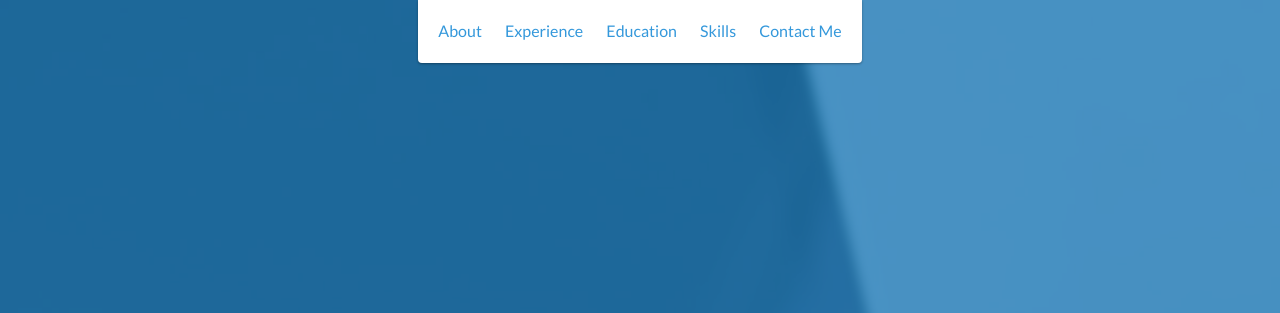
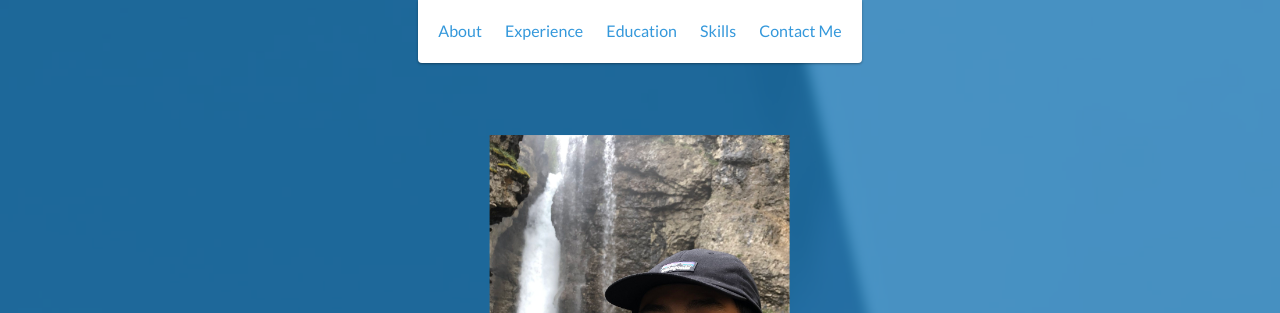
Before and after one commit to Zzzzzzzach/Zzzzzzzach.github.io, a plain HTML site: page index.html in a window 1280 px wide. Shown: the top 313 px of the page. Drawn offline with nearby package versions, Linux system fonts and the light colour scheme.

Commit message:
add photo
Signed-off-by: Zhang Zhang <selfzhangzhang@gmail.com>

```diff
--- a/index.html
+++ b/index.html
@@ -45,6 +45,7 @@
 
     <div id="lead">
         <div id="lead-content">
+            <img src="images/avatar.jpg" style="width:300px;height:auto;margin-bottom:30px">
             <h1>Zhang Zhang</h1>
             <h2>Software Engineer</h2>
         </div>
```
Also changed, not shown: images/avatar.jpg (added).
